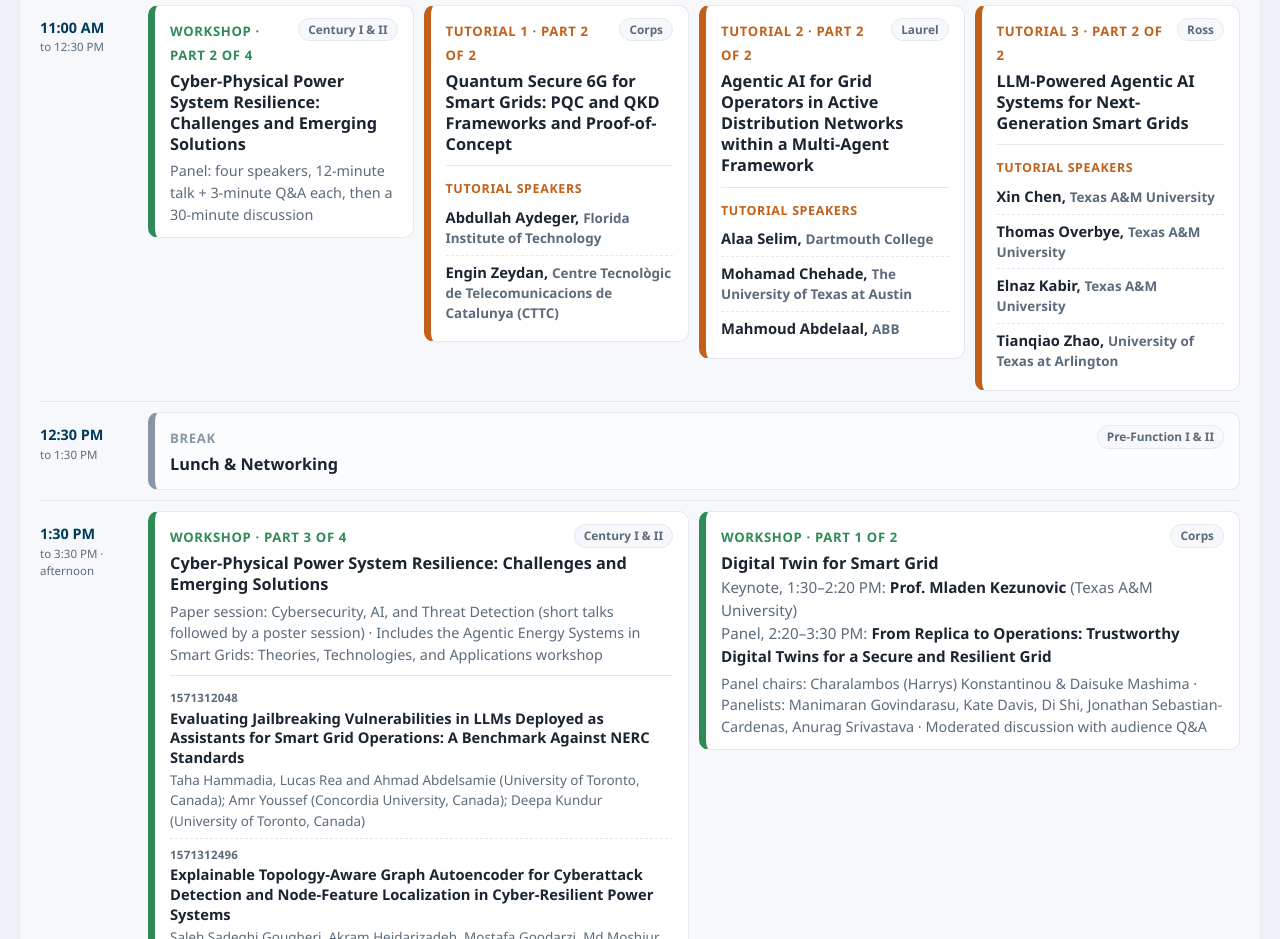
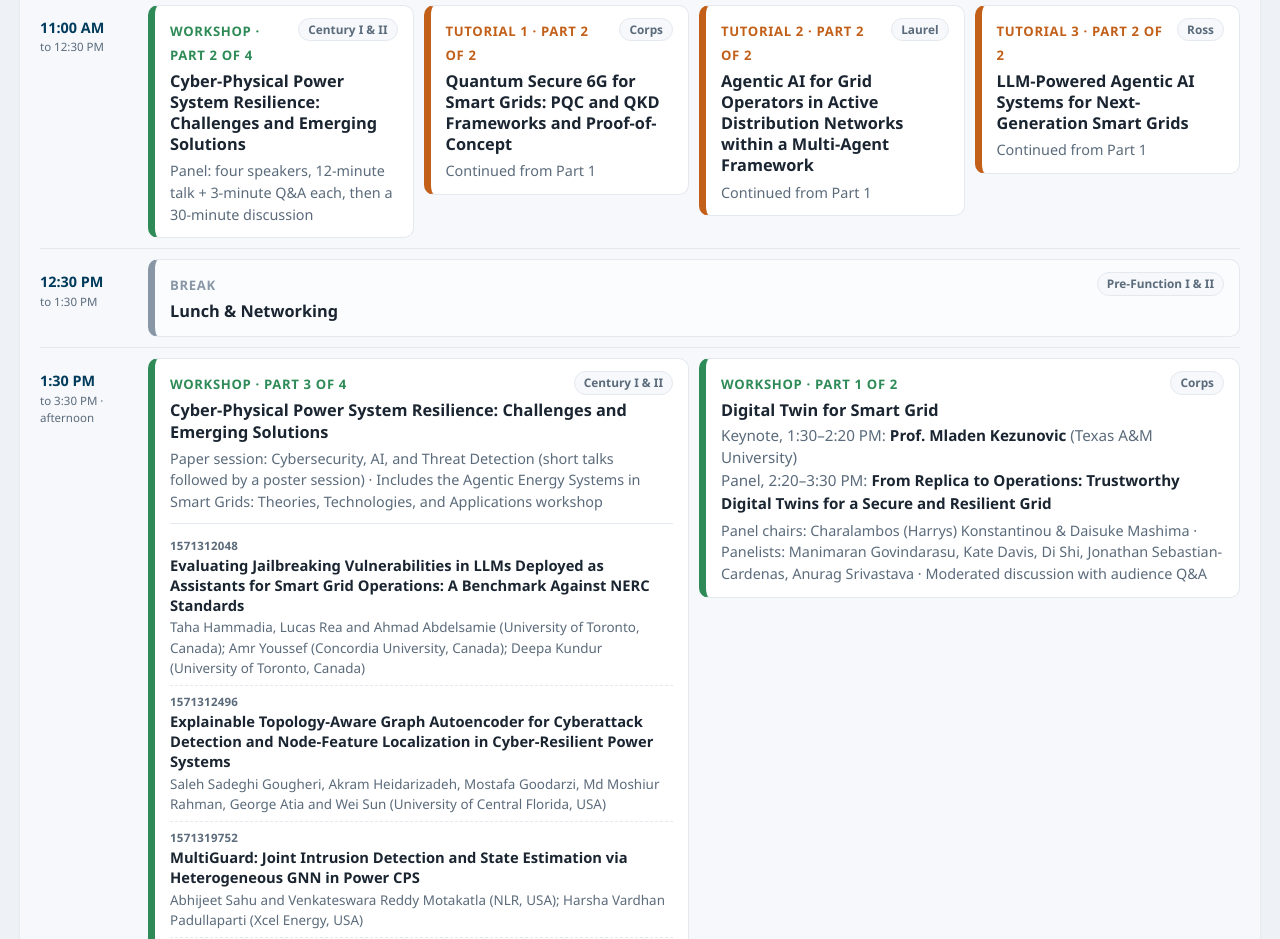
Before and after one commit to SmartGridComm2026/SmartGridComm-2026-Program, a plain HTML site: page index.html in a window 1280 px wide. Shown: the part 1240-2179 px from the top of the page. Drawn offline with Linux system fonts and the light colour scheme.

Commit message:
Revert "List tutorial speakers on both parts of each tutorial"
This reverts commit 99cca79. Part 2 of each tutorial again says
"Continued from Part 1" instead of repeating the speaker list.

Co-Authored-By: Claude Opus 5.5 <noreply@anthropic.com>

```diff
--- a/index.html
+++ b/index.html
@@ -269,72 +269,21 @@ const DAYS = [
 "label": "Tutorial 1 · Part 2 of 2",
 "room": "Corps",
 "title": "Quantum Secure 6G for Smart Grids: PQC and QKD Frameworks and Proof-of-Concept",
-"speakers": [
-[
-"Abdullah Aydeger",
-"Florida Institute of Technology",
-""
-],
-[
-"Engin Zeydan",
-"Centre Tecnològic de Telecomunicacions de Catalunya (CTTC)",
-""
-]
-],
-"speakersLabel": "Tutorial speakers"
+"meta": "Continued from Part 1"
 },
 {
 "kind": "tutorial",
 "label": "Tutorial 2 · Part 2 of 2",
 "room": "Laurel",
 "title": "Agentic AI for Grid Operators in Active Distribution Networks within a Multi-Agent Framework",
-"speakers": [
-[
-"Alaa Selim",
-"Dartmouth College",
-""
-],
-[
-"Mohamad Chehade",
-"The University of Texas at Austin",
-""
-],
-[
-"Mahmoud Abdelaal",
-"ABB",
-""
-]
-],
-"speakersLabel": "Tutorial speakers"
+"meta": "Continued from Part 1"
 },
 {
 "kind": "tutorial",
 "label": "Tutorial 3 · Part 2 of 2",
 "room": "Ross",
 "title": "LLM-Powered Agentic AI Systems for Next-Generation Smart Grids",
-"speakers": [
-[
-"Xin Chen",
-"Texas A&M University",
-""
-],
-[
-"Thomas Overbye",
-"Texas A&M University",
-""
-],
-[
-"Elnaz Kabir",
-"Texas A&M University",
-""
-],
-[
-"Tianqiao Zhao",
-"University of Texas at Arlington",
-""
-]
-],
-"speakersLabel": "Tutorial speakers"
+"meta": "Continued from Part 1"
 }
 ]
 },
```
Also changed, not shown: 1 other file.
